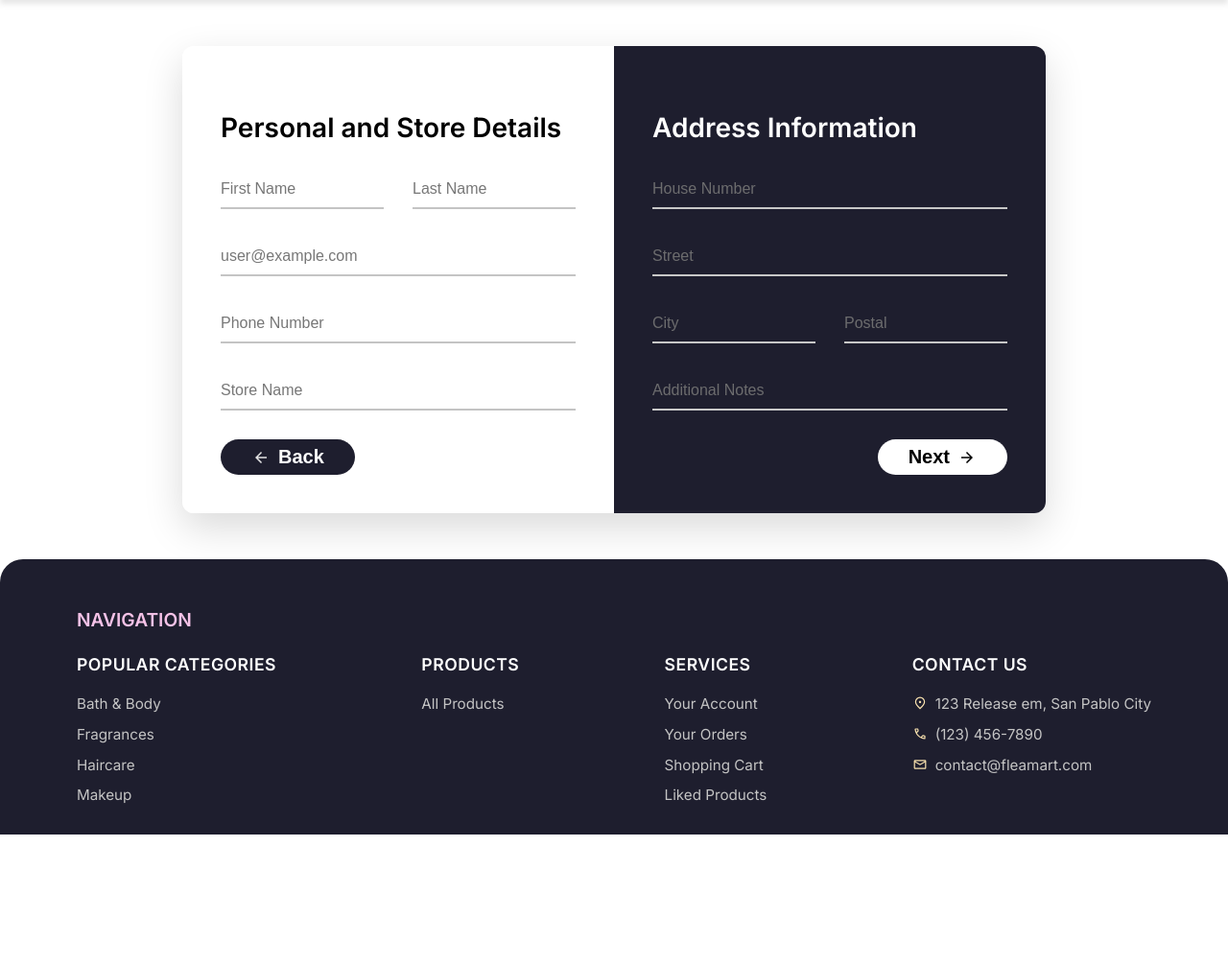
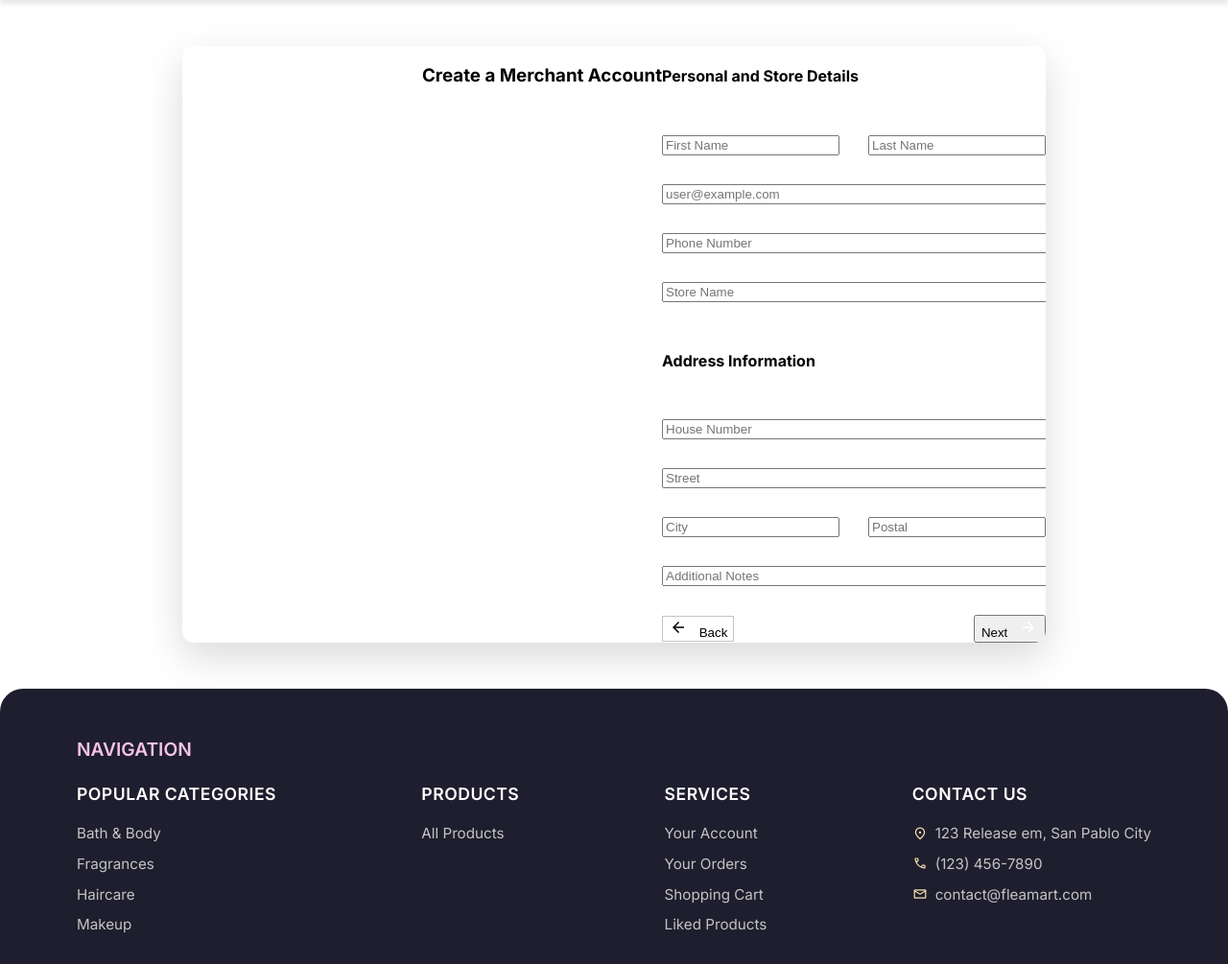
Before and after one commit to yakiitory/e-commerce-system, a Flask app: page /register-merchant-page in a window 1280 px wide. Shown: the part 129-1134 px from the top of the page at 96% size. Before the commit the page ends 999 px from the top, so only its background shows below. Run offline with Flask 3, Linux system fonts and the light colour scheme; data that the repository does not hold is empty; parts of the project's set-up code (start-up, migrations or seed data) failed here and were passed over; some libraries are stand-ins or nearby versions.

Commit message:
Fix registration form

```diff
--- a/static/css/register-user.css
+++ b/static/css/register-user.css
@@ -194,30 +194,43 @@
     transform: translateY(-2px);
 }
 
-.btn-container-left {
+.btn-container {
     margin-top: auto;
     display: flex;
+    justify-content: space-between;
+    align-items: center;
 }
 
-.btn-container-right {
-    margin-top: auto;
-    display: flex;
-    justify-content: flex-end;
+.btn-back {
+    background-color: var(--white) !important;
+    color: var(--black) !important;
+    border: 1px solid var(--light-underline) !important;
 }
 
-.form-container .btn-container-right button {
-    background-color: var(--white);
-    color: var(--black);
+.form-section form button svg {
+    width: 18px;
+    height: 18px;
+    transition: transform 0.2s ease-in-out;
 }
 
-.btn-container-right svg {
-    padding-left: .5rem;
-    fill: var(--black)
+.btn-back svg {
+    transform: rotate(180deg);
+    margin-right: 0.5rem;
+    fill: var(--black);
 }
 
-.btn-container-left svg {
-    transform: rotate(180deg);
-    padding-left: .5rem;
+#nextButton svg {
+    margin-left: 0.5rem;
+    fill: var(--white);
+}
+
+/* --- Button Hover Effects --- */
+.btn-back:hover svg {
+    transform: rotate(180deg) translateX(3px);
+}
+
+#nextButton:hover svg {
+    transform: translateX(3px);
 }
 
 /* --- Responsive --- */
--- a/templates/register-merchant.html
+++ b/templates/register-merchant.html
@@ -9,10 +9,11 @@
 <main class="content-wrapper">
 {% block body %}
 <div class="form-container">
-    <div class="form-section left-section">
-        <h3>Personal and Store Details</h3>
+    <div class="form-section"></div>
+        <h3>Create a Merchant Account</h3>
 
-        <form action="{{ url_for('register_merchant_page') }}" method="post" id="registrationForm">
+        <form action="{{ url_for('register_auth_page') }}" method="post" id="registrationForm">
+            <h4>Personal and Store Details</h4>
             <div class="input-row">
                 <input type="text" name="first_name" placeholder="First Name" class="light-input" required>
                 <input type="text" name="last_name" placeholder="Last Name" class="light-input" required>
@@ -20,37 +21,30 @@
             <input type="email" name="email" placeholder="user@example.com" class="light-input full-width" required>
             <input type="tel" name="phone_number" placeholder="Phone Number" class="light-input full-width" required>
             <input type="text" name="store_name" placeholder="Store Name" class="light-input full-width" required>
-            <div class="btn-container-left">
+
+            <h4>Address Information</h4>
+            <input type="text" name="house_number" placeholder="House Number" class="light-input full-width" required>
+            <input type="text" name="street" placeholder="Street" class="light-input full-width" required>
+
+            <div class="input-row">
+                <input type="text" name="city" placeholder="City" class="light-input" required>
+                <input type="text" name="postal" placeholder="Postal" class="light-input" required>
+            </div>
+            <input type="text" name="additional_notes" placeholder="Additional Notes" class="light-input full-width">
+
+            <div class="btn-container">
                 <a href="{{ url_for('register_page') }}">
                     <button type="button" class="btn-back">
                         {% include "svg/arrow.svg" %}
                         Back
                     </button>
                 </a>
-            </div>
-        </form>
-    </div>
-
-    <div class="form-section right-section">
-        <h3>Address Information</h3>
-        <form>
-            <input type="text" name="house_number" placeholder="House Number" class="dark-input full-width" form="registrationForm" required>
-            <input type="text" name="street" placeholder="Street" class="dark-input full-width" form="registrationForm" required>
-
-            <div class="input-row">
-                <input type="text" name="city" placeholder="City" class="dark-input" form="registrationForm" required>
-                <input type="text" name="postal" placeholder="Postal" class="dark-input" form="registrationForm" required>
-            </div>
-            <input type="text" name="additional_notes" placeholder="Additional Notes" class="dark-input full-width" form="registrationForm">
-
-            <div class="btn-container-right">
-                <button type="submit" id="nextButton" form="registrationForm">
+                <button type="submit" id="nextButton">
                     Next
                     {% include "svg/arrow.svg" %}
                 </button>
             </div>
         </form>
     </div>
-</div>
 {% endblock %}
 </main>
```
Also changed, not shown: templates/register-user.html (+4 -22 lines).
